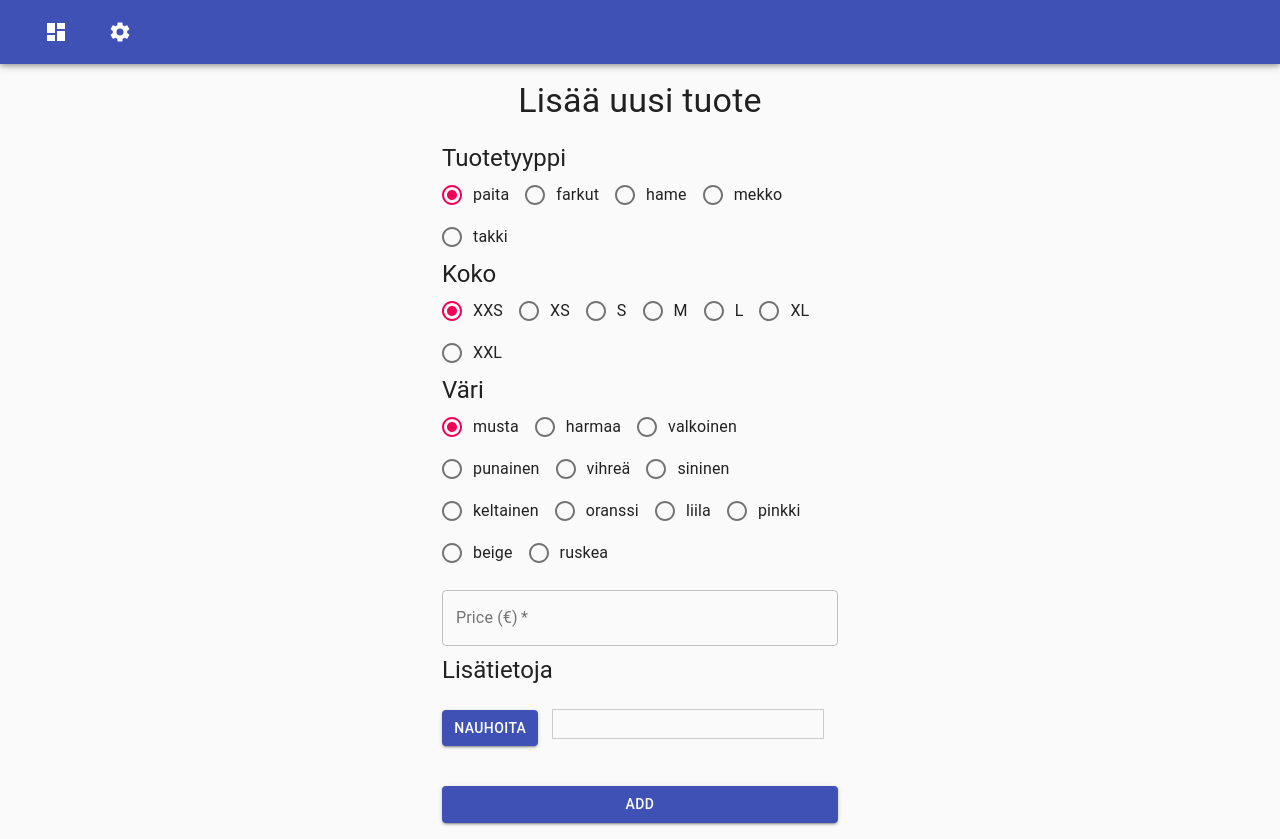
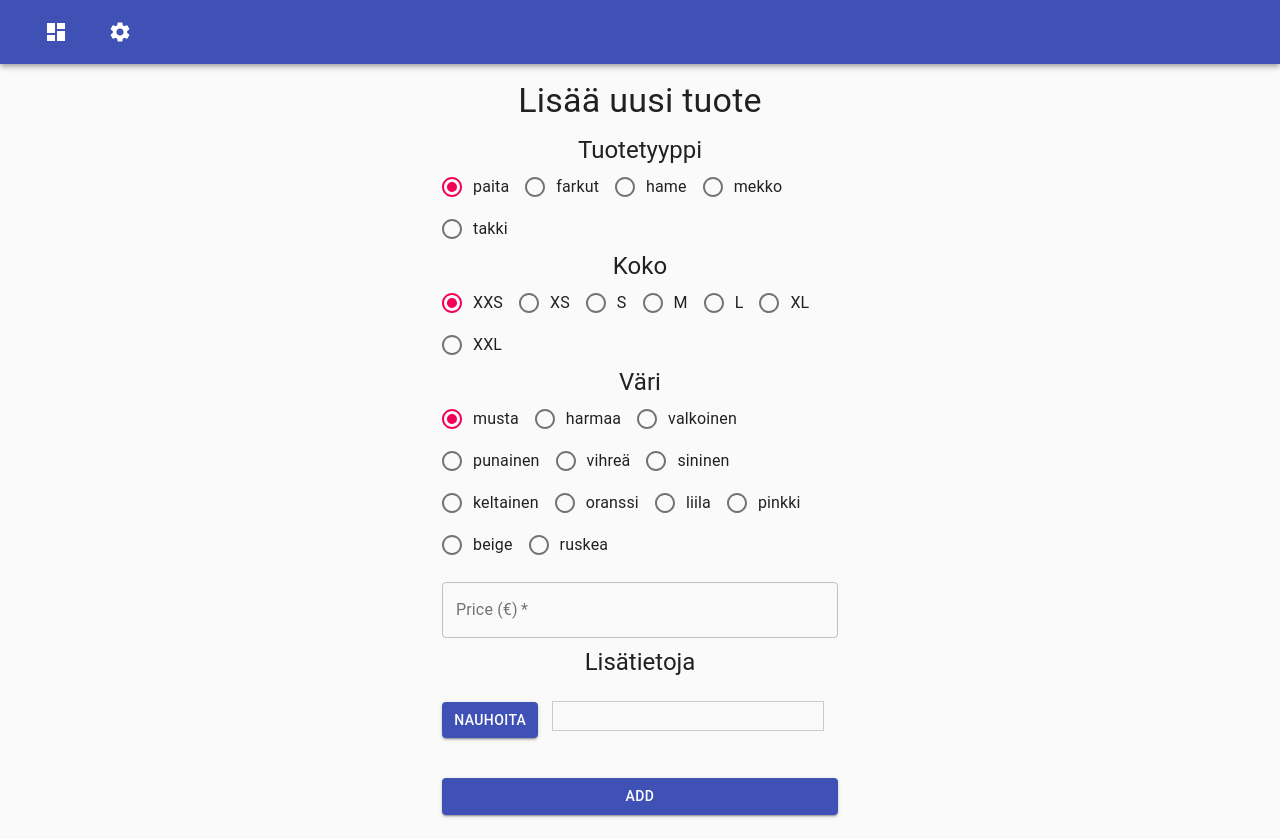
Before and after one commit to axelcedercreutz/Pegify, a React (Create React App) app: page / in a window 1280 px wide. Built offline with nearby package versions, Linux system fonts and the light colour scheme.

Commit message:
took out form and made it work only by clicking add

```diff
--- a/src/App.js
+++ b/src/App.js
@@ -89,8 +89,4 @@ function App() {
     </div>
   );
 }
-
-/*
-<Speech/>
-*/
 export default App;
--- a/src/NewProduct.js
+++ b/src/NewProduct.js
@@ -95,13 +95,6 @@ function NewProduct(props) {
     setInvetoryItem(newInventoryItem);
   }
 
-  const updateChangedComments = (comment) => {
-    let newInventoryItem ={
-      ...invetoryItem,
-      ['comments']: comment,
-    }
-    setInvetoryItem(newInventoryItem);
-  }
 
   const UpdateChange = (e) => {
     let newInventoryItem = !invetoryItem ?
@@ -121,6 +114,7 @@ function NewProduct(props) {
   }
 
   const handleSubmit = (e) => {
+    console.log(e.keycode);
     e.preventDefault();
     let newInventoryItem =
       {
@@ -145,7 +139,6 @@ function NewProduct(props) {
         <Typography component="h1" variant="h4" gutterBottom>
           Lisää uusi tuote
         </Typography>
-        <form className={classes.form} noValidate >
           <Typography variant={'h5'} align={'left'}>Tuotetyyppi</Typography>
           <RadioGroup row value={invetoryItem.productCategory} className={classes.center}>
             {productCategories.map(productType => {
@@ -243,12 +236,10 @@ function NewProduct(props) {
             variant="contained"
             color="primary"
             className={classes.submit}
-            type="submit"
             onClick={(e) => handleSubmit(e)}
           >
             Add
           </Button>
-        </form>
       </div>
     </Container>
   );
@@ -281,6 +272,7 @@ const useStyles = makeStyles(theme => ({
     width: '300px'
   },
   rowFlex: {
+    width: '100%', // Fix IE 11 issue.
     margin: '0 auto',
     display: 'flex',
     alignContent: 'center',
```
